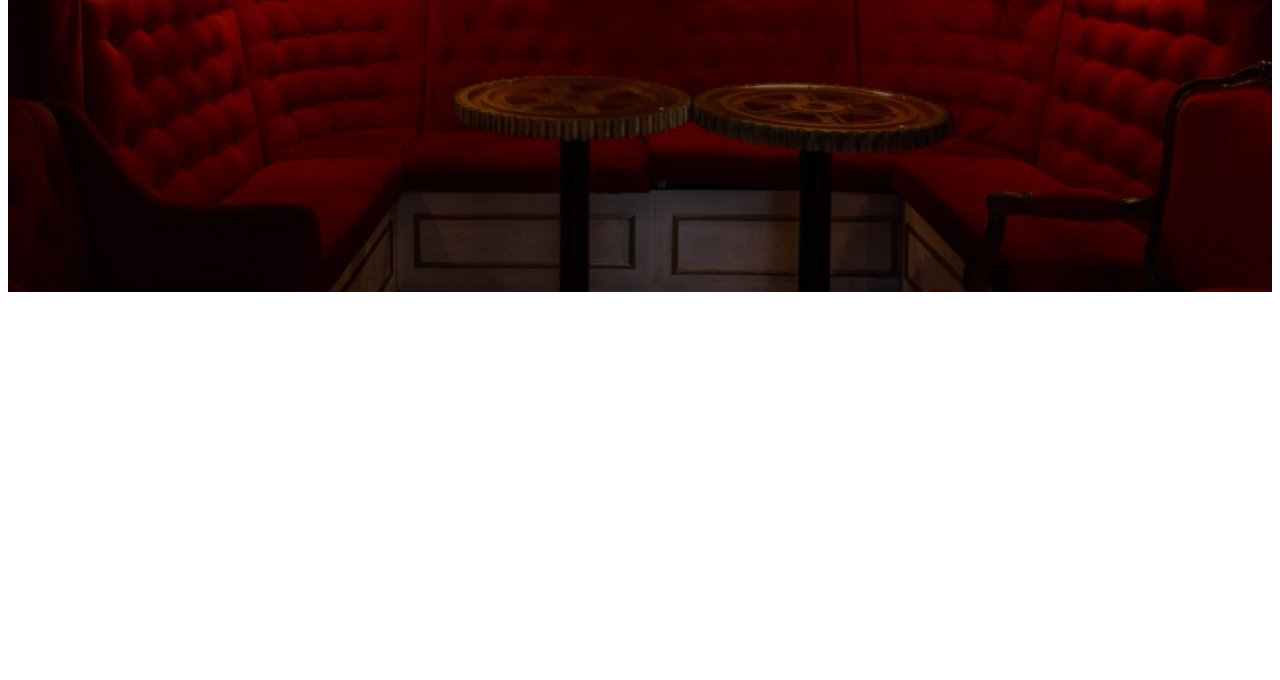
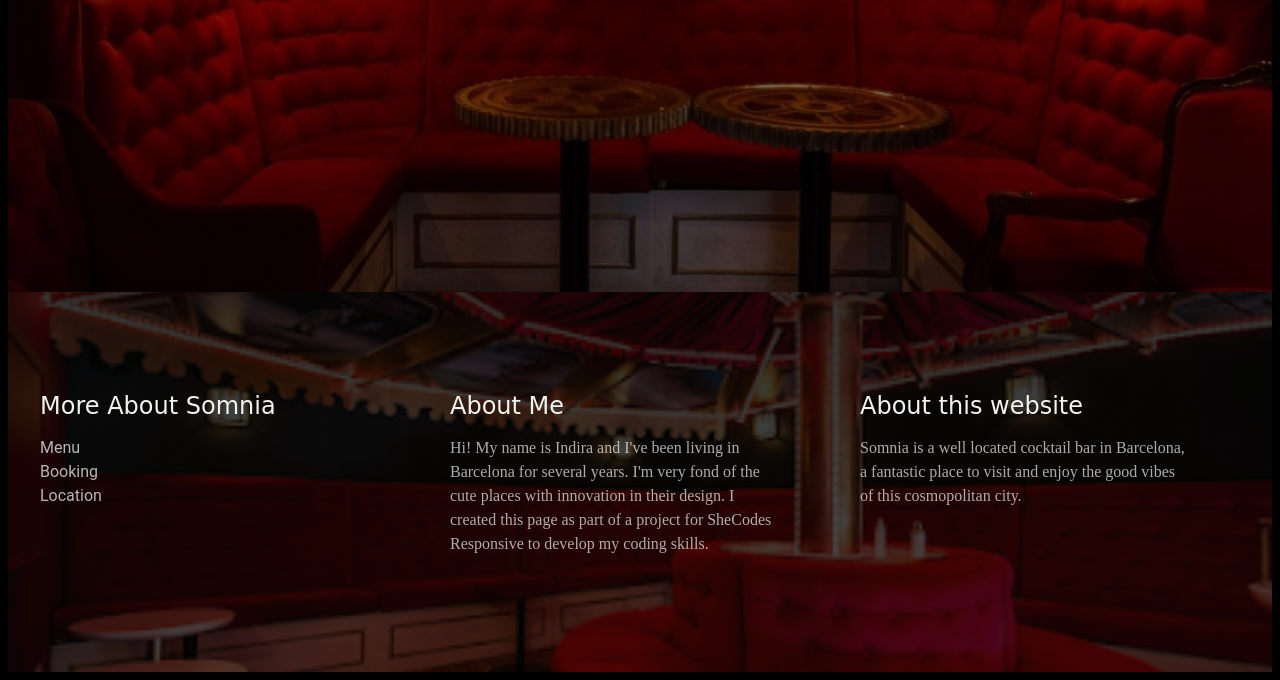
Before and after one commit to indicasta/somnia-bar, a plain HTML site: page index.html in a window 1280 px wide. Shown: the part 398-1078 px from the top of the page. Before the commit the page ends 800 px from the top, so only its background shows below. Drawn offline with Linux system fonts and the light colour scheme; a web font is replaced by a local one.

Commit message:
adding customized footer

```diff
--- a/index.html
+++ b/index.html
@@ -31,5 +31,45 @@
         <h1>dreams are projections of our mind's echoes</h1>
       </header>
     </div>
+    <footer>
+      <div class="footer-container">
+        <div>
+          <h3>More About Somnia</h3>
+          <ul>
+            <li>
+              <a href="https://somnia.bar/la-carta/" target="_blank">Menu</a>
+            </li>
+            <li>
+              <a href="https://linktr.ee/somniareservas" target="_blank"
+                >Booking</a
+              >
+            </li>
+            <li>
+              <a
+                href="https://www.google.com/maps/place/Somnia/@41.37711,2.17503,15z/data=!4m6!3m5!1s0x12a4a35fc939f087:0x6a6f97496c651457!8m2!3d41.37711!4d2.17503!16s%2Fg%2F11hf8b87zx?coh=164777&entry=tt"
+                target="_blank"
+                >Location</a
+              >
+            </li>
+          </ul>
+        </div>
+        <div>
+          <h3>About Me</h3>
+          <p>
+            Hi! My name is Indira and I've been living in Barcelona for several
+            years. I'm very fond of the cute places with innovation in their
+            design. I created this page as part of a project for SheCodes
+            Responsive to develop my coding skills.
+          </p>
+        </div>
+        <div>
+          <h3>About this website</h3>
+          <p>
+            Somnia is a well located cocktail bar in Barcelona, a fantastic
+            place to visit and enjoy the good vibes of this cosmopolitan city.
+          </p>
+        </div>
+      </div>
+    </footer>
   </body>
 </html>
--- a/src/styles.css
+++ b/src/styles.css
@@ -1,3 +1,6 @@
+body {
+  background: black;
+}
 header {
   background-image: linear-gradient(rgba(0, 0, 0, 0.4), rgba(0, 0, 0, 0.6)),
     url(../images/bg.jpg);
@@ -21,12 +24,59 @@ h3 {
   letter-spacing: 5px;
   margin-bottom: 240px;
 }
+footer {
+  color: rgb(243, 243, 237);
+  background-image: linear-gradient(rgba(2, 4, 3, 0.8), rgba(2, 4, 3, 0.7)),
+    url("../images/footer-bg.png");
+  background-repeat: no-repeat;
+  background-size: cover;
+  background-position: center;
+  padding: 100px 20px;
+}
+footer h3 {
+  margin: 0;
+  font-weight: 500;
+  letter-spacing: normal;
+  text-transform: none;
+  font-family: "Sancreek", cursive;
+}
+footer p {
+  font-family: "Poppins";
+  font-weight: 400;
+  font-size: 16px;
+  line-height: 1.5;
+  opacity: 0.7;
+  margin-right: 50px;
+}
+footer ul {
+  padding: 0;
+}
+footer li {
+  list-style: none;
+  margin: 0;
+  padding: 0;
+}
+footer a {
+  font-family: "Roboto";
+  color: white;
+  opacity: 0.7;
+  font-weight: 400;
+  font-size: 16px;
+  line-height: 1.5;
+  text-decoration: none;
+}
 .container {
   max-width: 1400px;
   margin: 0 auto;
 }
-
-@media (max-width: 900px) {
+.footer-container {
+  max-width: 1200px;
+  margin: 0 auto;
+  display: grid;
+  grid-template-columns: 1fr 1fr 1fr;
+  column-gap: 30px;
+}
+@media (max-width: 960px) {
   header {
     padding: 50px 0 90px 0;
   }
@@ -37,4 +87,11 @@ h3 {
     font-size: 12px;
     margin-bottom: 60px;
   }
+  footer p,
+  footer a {
+    font-size: 8px;
+  }
+  footer p {
+    margin-right: 30px;
+  }
 }
```
Also changed, not shown: images/footer-bg.png (renamed from images/hero-bg.png), 1 other file.
